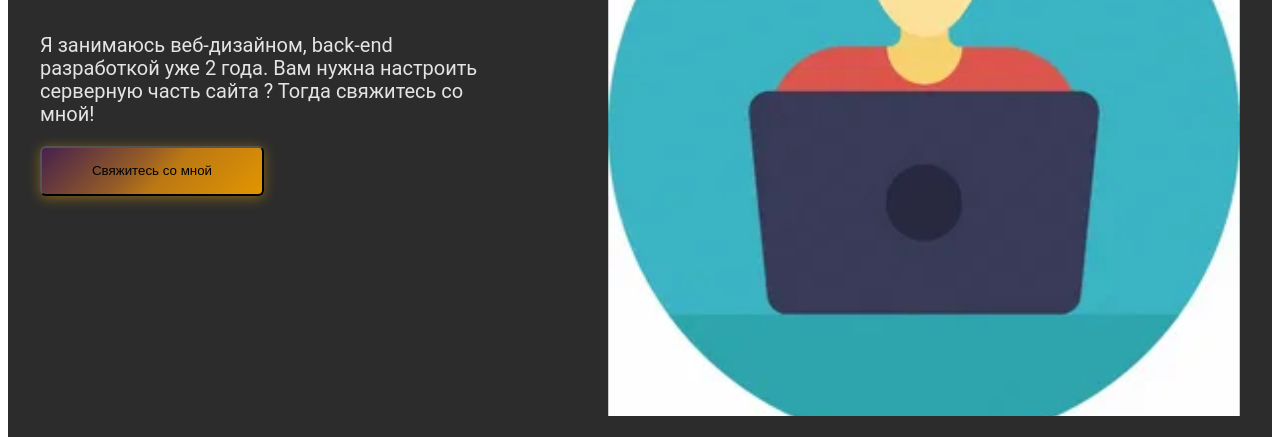
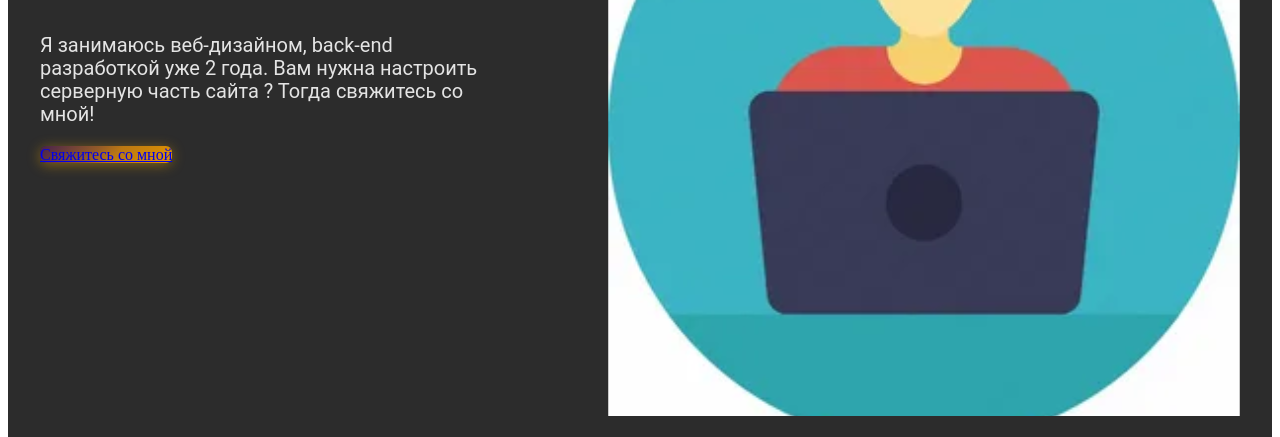
Before and after one commit to DedShoot/Proect, a plain HTML site: page index.html in a window 1280 px wide. Shown: the part 363-800 px from the top of the page. Drawn offline with Linux system fonts and the light colour scheme.

Commit message:
Add files via upload

```diff
--- a/index.html
+++ b/index.html
@@ -47,7 +47,7 @@
 					Я занимаюсь веб-дизайном, back-end разработкой уже 2 года. Вам нужна настроить серверную часть сайта ? Тогда свяжитесь со мной!
 				</p>
 
-				<button class="hero-block__btn">Свяжитесь со мной</button>
+				<a href= "my.html" class="hero-block__btn">Свяжитесь со мной</a>
 
 
 		</div>
```
